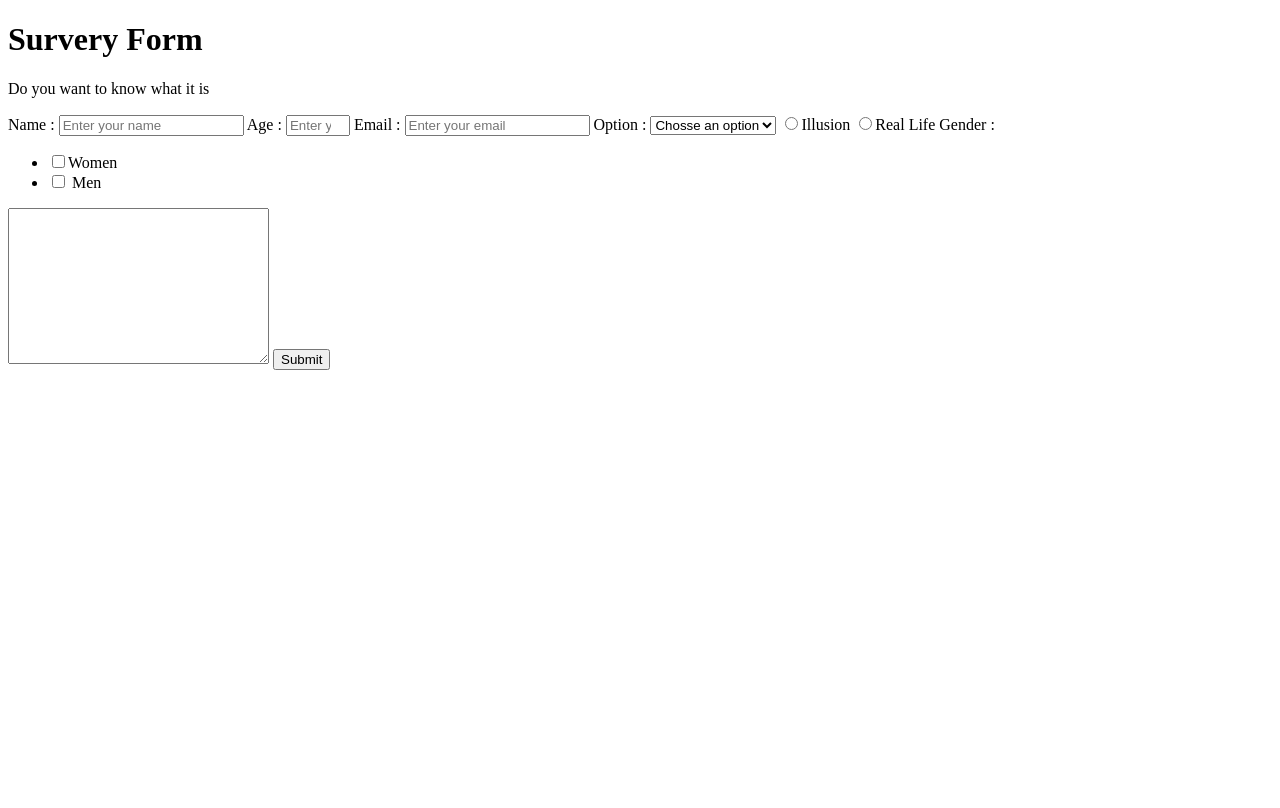
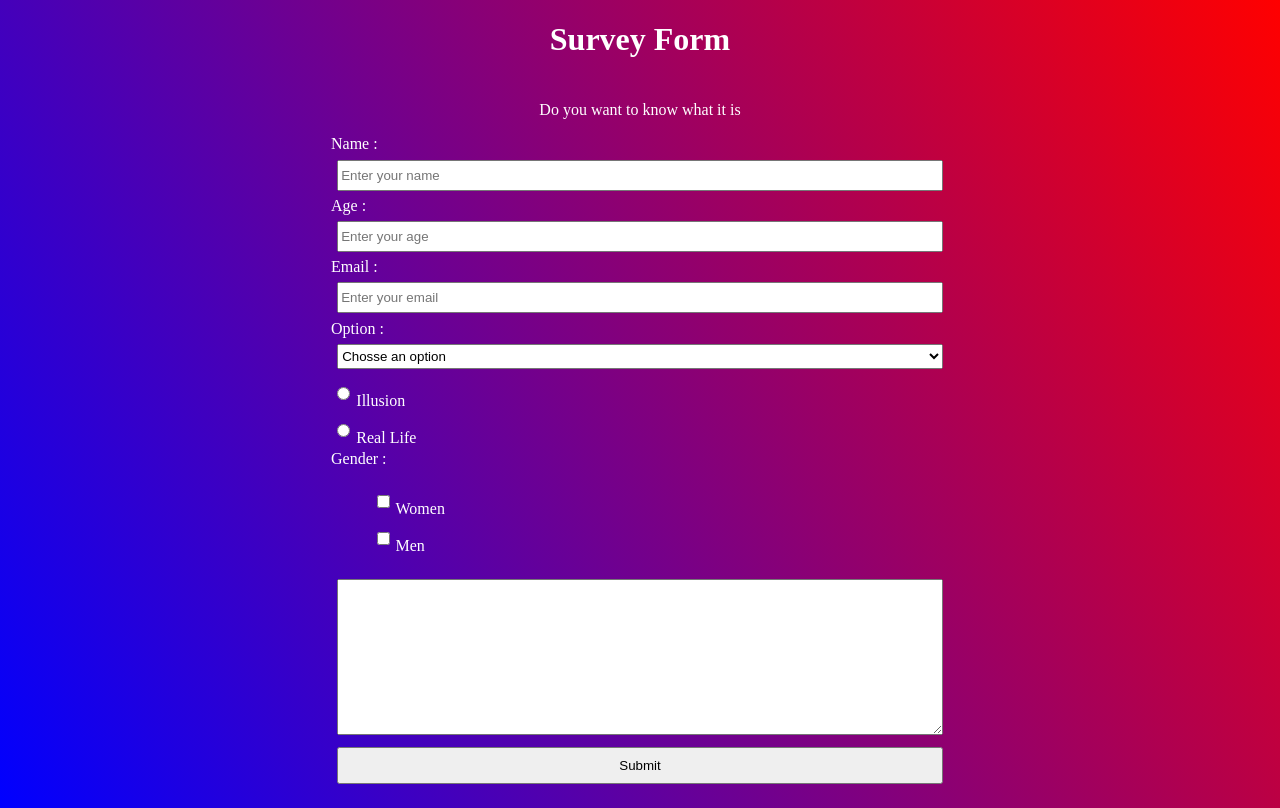
Before and after one commit to Lhourquin/Survery-form, a plain HTML site: page index.html in a window 1280 px wide. Drawn offline with Linux system fonts and the light colour scheme.

Commit message:
modification on index.html and stylized a listle bit in css

```diff
--- a/index.html
+++ b/index.html
@@ -5,16 +5,17 @@
     <meta name="viewport" content="width=device-width, initial-scale=1.0">
     <meta http-equiv="X-UA-Compatible" content="ie=edge">
     <link rel="stylesheet" href="main.css">
-    <title>Survery Form</title>
+    <title>Survey Form</title>
 </head>
 <body>
-    <h1 id="title">Survery Form</h1>
-    <p id="description">Do you want to know what it is</p>
-    <form id="survey-form" action="">
+    <h1 id="title">Survey Form</h1>
+    <fieldset>
+      <p id="description">Do you want to know what it is</p>
+      <form id="survey-form" action="">
         <label id="name-label" for="name">Name :</label>
         <input id="name" type="text" placeholder="Enter your name" required>
         <label id="number-label" for="number">Age :</label>
-        <input id="number" type="number" min="0" max="100" placeholder="Enter your number" required>
+        <input id="number" type="number" min="0" max="100" placeholder="Enter your age" required>
         <label id="email-label" for="email">Email :</label>
         <input id="email" type="email" placeholder="Enter your email" required>
         <label for="select">Option :</label>
@@ -35,13 +36,11 @@
                   <ul id="gender">
                       <li>
                           <label for="women">
-                        <input id="women" type="checkbox" value="women">Women
-                    </label>
+                        <input id="women" type="checkbox" value="women">Women</label>
                       </li>
                       <li>
                          <label for="men">
-                          <input id="men" type="checkbox" value="men"> Men
-                        </label>
+                          <input id="men" type="checkbox" value="men">Men</label>
                       </li>
                   </ul>
               </label>
@@ -49,6 +48,8 @@
               <textarea name="message" id="message" cols="30" rows="10"></textarea>
               <button id="submit">Submit</button>
     </form>
+    </fieldset>
+
     <script src="https://cdn.freecodecamp.org/testable-projects-fcc/v1/bundle.js"></script>
     <script src="index.js"></script>
 </body>
--- a/main.css
+++ b/main.css
@@ -1,6 +1,36 @@
-.inputNumber:valid {
-    border-color: green;
+body{
+    background: linear-gradient(60deg,blue,red);
+    color: #ffffff;
 }
-.inputNumber:invalid{
-    border-color:red;
+h1{
+    text-align:center;
 }
+p{
+    text-align:center;
+}
+fieldset{
+    border: none;
+}
+form{
+    display: flex;
+    flex-direction: column;
+    margin:auto;
+    width: 50%;
+}
+input, textarea, button, select{
+    margin: 1%;
+
+}
+ul{
+
+    list-style:none;
+}
+
+input, select{
+    height: 25px;
+
+  }
+
+button{
+    height: 2.3rem;
+}
```
